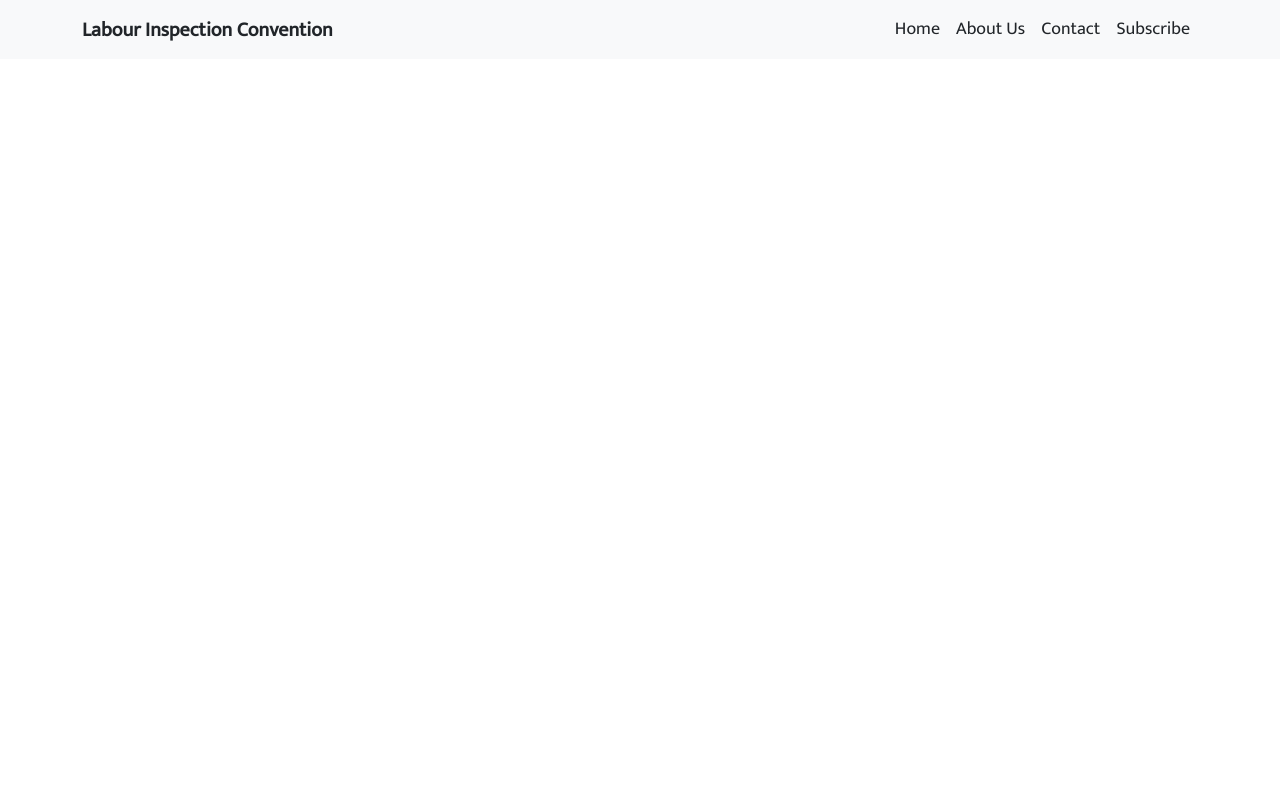
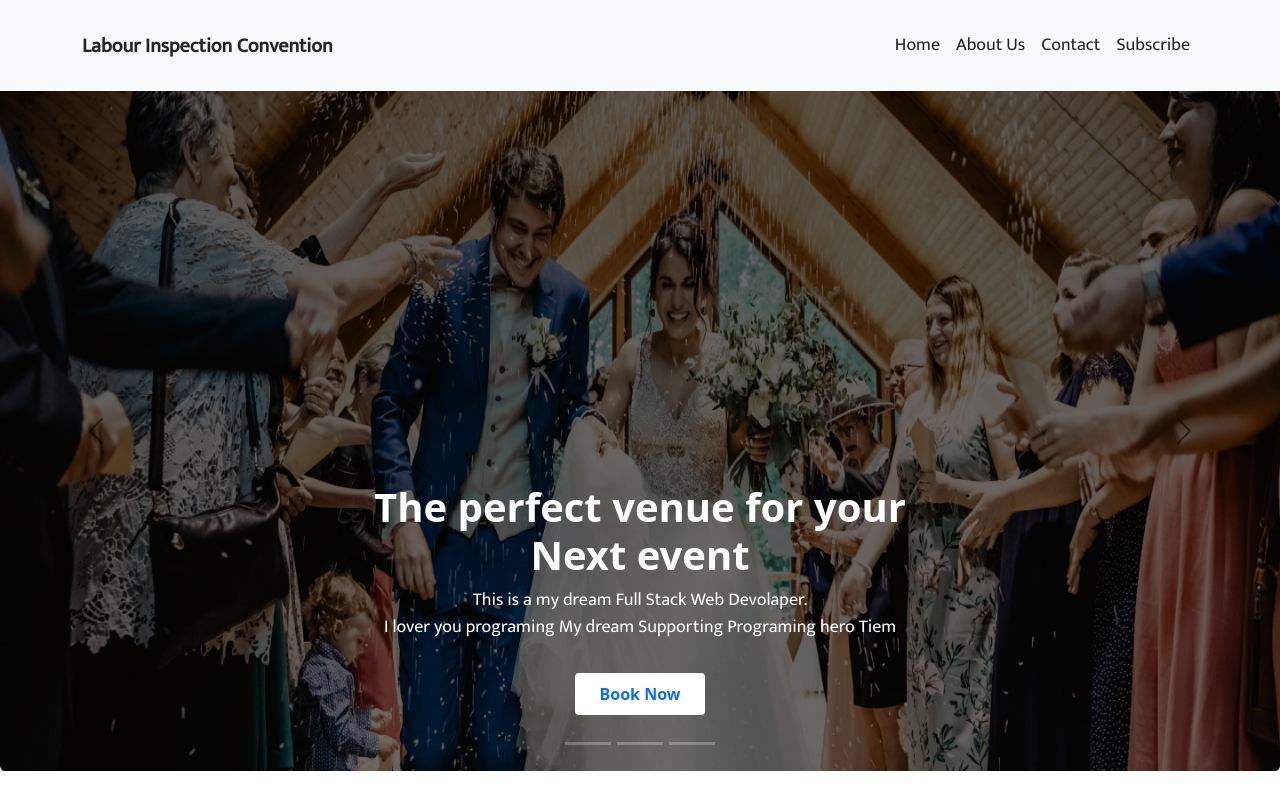
Before and after one commit to Moisur/Labour-Inspection-Convention-website, a plain HTML site: page index.html in a window 1280 px wide. Drawn offline with nearby package versions, Linux system fonts and the light colour scheme.

Commit message:
carusolar

```diff
--- a/css/style.css
+++ b/css/style.css
@@ -2,3 +2,10 @@
     font-family: 'Mukta', sans-serif;
     font-size: 18px;
 }
+/* .menu-area{
+    height: 70px;
+} */
+.casular{
+    height:85vh;
+
+}
--- a/index.html
+++ b/index.html
@@ -20,8 +20,8 @@
     <!-- header area  -->
     <header>
         <section>
-            <nav class="navbar navbar-expand-lg navbar-light bg-light">
-                <div class="container">
+            <nav class="navbar navbar-expand-lg navbar-light bg-light ">
+                <div class="container py-3">
                   <a class="navbar-brand google-font text-dark fs-5 fw-bold" href="#">Labour Inspection Convention</a>
                   <button class="navbar-toggler" type="button" data-bs-toggle="collapse" data-bs-target="#navbarNav" aria-controls="navbarNav" aria-expanded="false" aria-label="Toggle navigation">
                     <span class="navbar-toggler-icon"></span>
@@ -45,7 +45,49 @@
                 </div>
               </nav>
         </section>
-
+        <section>
+            <div id="carouselExampleDark" class="carousel carousel-dark slide " data-bs-ride="carousel">
+                <div class="carousel-indicators">
+                  <button type="button" data-bs-target="#carouselExampleDark" data-bs-slide-to="0" class="active bg-white px-2 opacity-25" aria-current="true" aria-label="Slide 1"></button>
+                  <button type="button" class="bg-white px-2 opacity-25" data-bs-target="#carouselExampleDark" data-bs-slide-to="1" aria-label="Slide 2"></button>
+                  <button type="button" class="bg-white px-2 opacity-25" data-bs-target="#carouselExampleDark" data-bs-slide-to="2" aria-label="Slide 3"></button>
+                </div>
+                <div class="carousel-inner">
+                  <div class="carousel-item active" data-bs-interval="10000">
+                    <img src="images/banner.png" class="d-block w-100 casular  " alt="...">
+                    <div class="carousel-caption d-none d-md-block">
+                        <h1 class="text-white  fw-bold">The perfect venue for your <br> Next event</h1>
+                        <p class="text-white google-font">This is a my dream Full Stack Web Devolaper. <br> I lover you programing My dream Supporting Programing hero Tiem </p>
+                        <button class="btn bg-white px-4 py-2 text-primary my-3 fw-bold">Book Now</button>
+                    </div>
+                  </div>
+                  <div class="carousel-item" data-bs-interval="2000">
+                    <img src="images/banner.png" class="d-block w-100 casular " alt="...">
+                    <div class="carousel-caption d-none d-md-block">
+                        <h1 class="text-white  fw-bold">The perfect venue for your <br> Next event</h1>
+                        <p class="text-white google-font">This is a my dream Full Stack Web Devolaper. <br> I lover you programing My dream Supporting Programing hero Tiem </p>
+                        <button class="btn bg-white px-4 py-2 my-3 text-primary fw-bold">Book Now</button>
+                    </div>
+                  </div>
+                  <div class="carousel-item" data-bs-interval="2000">
+                    <img src="images/banner.png" class="d-block w-100 casular " alt="...">
+                    <div class="carousel-caption d-none d-md-block">
+                        <h1 class="text-white fw-bold">The perfect venue for your <br> Next event</h1>
+                        <p class="text-white google-font">This is a my dream Full Stack Web Devolaper. <br> I lover you programing My dream Supporting Programing hero Tiem </p>
+                        <button class="btn bg-white px-4 py-2 my-3 text-primary fw-bold">Book Now</button>
+                    </div>
+                  </div>
+                </div>
+                <button class="carousel-control-prev" type="button" data-bs-target="#carouselExampleDark" data-bs-slide="prev">
+                  <span class="carousel-control-prev-icon " aria-hidden="true"></span>
+                  <span class="visually-hidden">Previous</span>
+                </button>
+                <button class="carousel-control-next" type="button" data-bs-target="#carouselExampleDark" data-bs-slide="next">
+                  <span class="carousel-control-next-icon" aria-hidden="true"></span>
+                  <span class="visually-hidden ">Next</span>
+                </button>
+              </div>
+        </section>
     </header>
 
 
```
